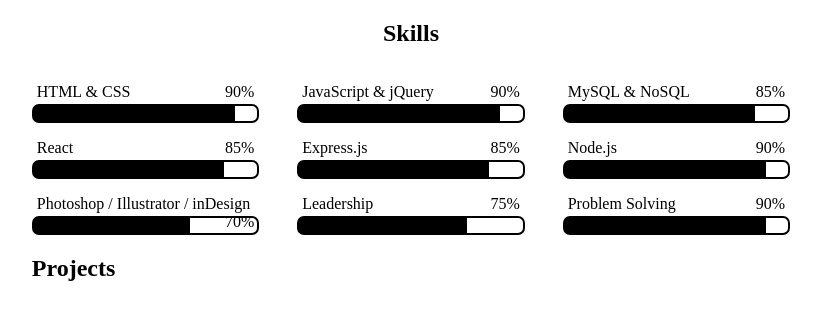
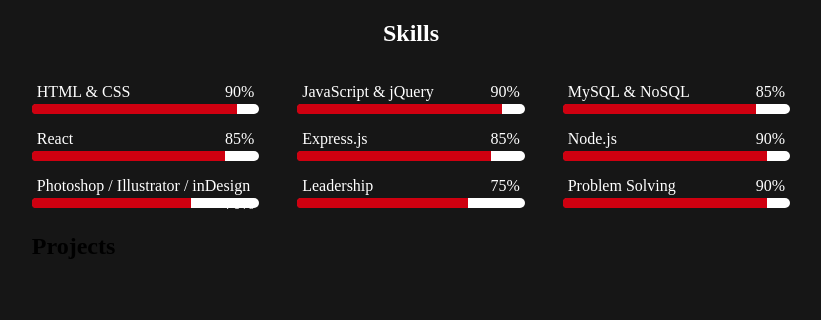
Before and after one commit to BrandonP321/portfolio, a React (Create React App) app: page / in a window 1280 px wide. Shown: the top 320 px of the page, without its empty margins (229-1050 px from the left). Built offline with nearby package versions, Linux system fonts and the light colour scheme.

Commit message:
updated color theme on page

```diff
--- /dev/null
+++ b/src/App.css
@@ -0,0 +1,23 @@
+body {
+    background-color: #161616;
+}
+
+.white-text {
+    color: #fff;
+}
+
+.gray-text {
+    color: #727272;
+}
+
+.red-text {
+    color: #cf0010
+}
+
+.red-bg {
+    background-color: #cf0010;
+}
+
+.white-bg {
+    background-color: #fff;
+}
--- a/src/App.js
+++ b/src/App.js
@@ -2,7 +2,7 @@
 import { BrowserRouter as Router, Route, Switch } from 'react-router-dom'
 import Home from './pages/Home'
 import logo from './logo.svg';
-// import './App.css';
+import './App.css';
 
 function App() {
   return (
--- a/src/components/SkillBar/index.css
+++ b/src/components/SkillBar/index.css
@@ -3,14 +3,16 @@
 }
 
 .skill-bar {
-    border: 2px solid black;
-    height: 15px;
+    /* border: 2px solid black; */
+    height: 10px;
     border-radius: 7px;
 }
 
 .skill-bar-fill {
     background-color: black;
     height: 100%;
+    border-top-left-radius: 3.5px;
+    border-bottom-left-radius: 3.5px;
 }
 
 .skill-percent {
--- a/src/components/SkillBar/index.js
+++ b/src/components/SkillBar/index.js
@@ -22,9 +22,9 @@
 
     return (
         <div className='skill'>
-            <p className='skill-text'>{props.skill}<span className='skill-percent'>{percent}%</span></p>
-            <div className='skill-bar'>
-                <div className='skill-bar-fill' style={styles}></div>
+            <p className='skill-text white-text'>{props.skill}<span className='skill-percent'>{percent}%</span></p>
+            <div className='skill-bar white-bg'>
+                <div className='skill-bar-fill red-bg' style={styles}></div>
             </div>
         </div>
     )
--- a/src/pages/Home/index.js
+++ b/src/pages/Home/index.js
@@ -7,7 +7,7 @@
         <>
             <div className='home-content'>
                 <div className='skills-section'>
-                    <h2 className='section-header'>Skills</h2>
+                    <h2 className='section-header white-text'>Skills</h2>
                     <div className='skills-flex-container'>
                         <SkillBar skill="HTML & CSS" percent='90' />
                         <SkillBar skill='JavaScript & jQuery' percent='90' />
```
Also changed, not shown: 1 other file (tests, documents, lock files or other folders).
